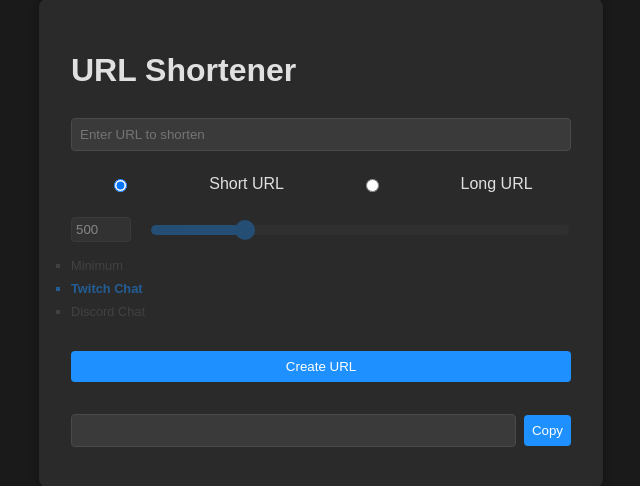
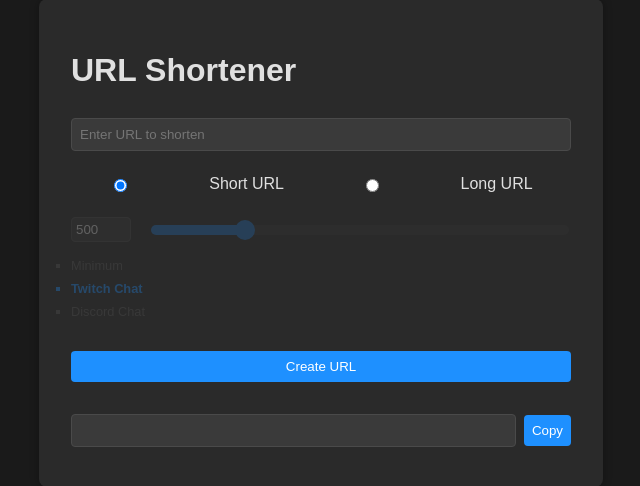
Before and after one commit to SUB0PT1MAL/urgly, a Flask app: page / in a window 1280 px wide. Shown: the part 157-643 px from the top of the page, without its empty margins (319-959 px from the left). Run offline with Flask 3, Linux system fonts and the light colour scheme.

Commit message:
Update styles.css

```diff
--- a/static/styles.css
+++ b/static/styles.css
@@ -68,7 +68,7 @@ button:hover {
 }
 
 #longUrlControls.inactive {
-    opacity: 0.5;
+    opacity: 0.3;
 }
 
 #longUrlControls.inactive input,
```
